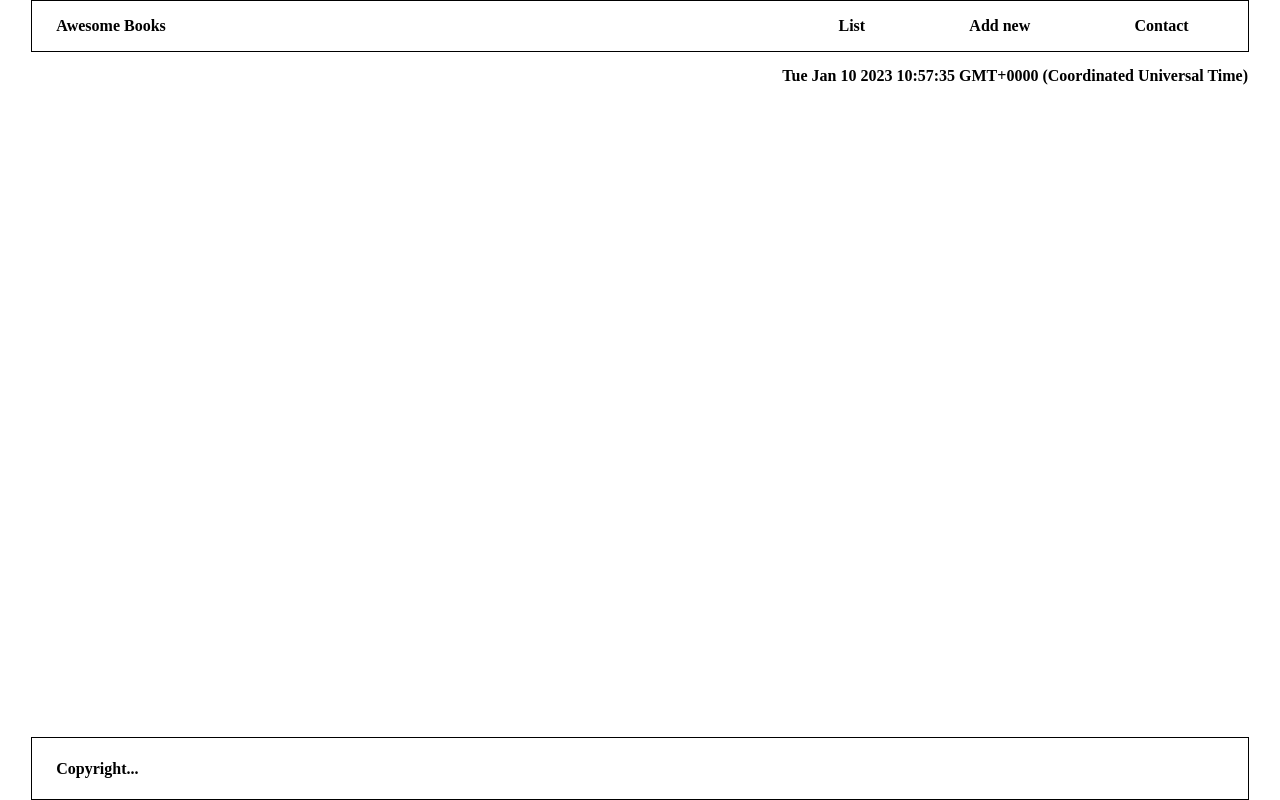
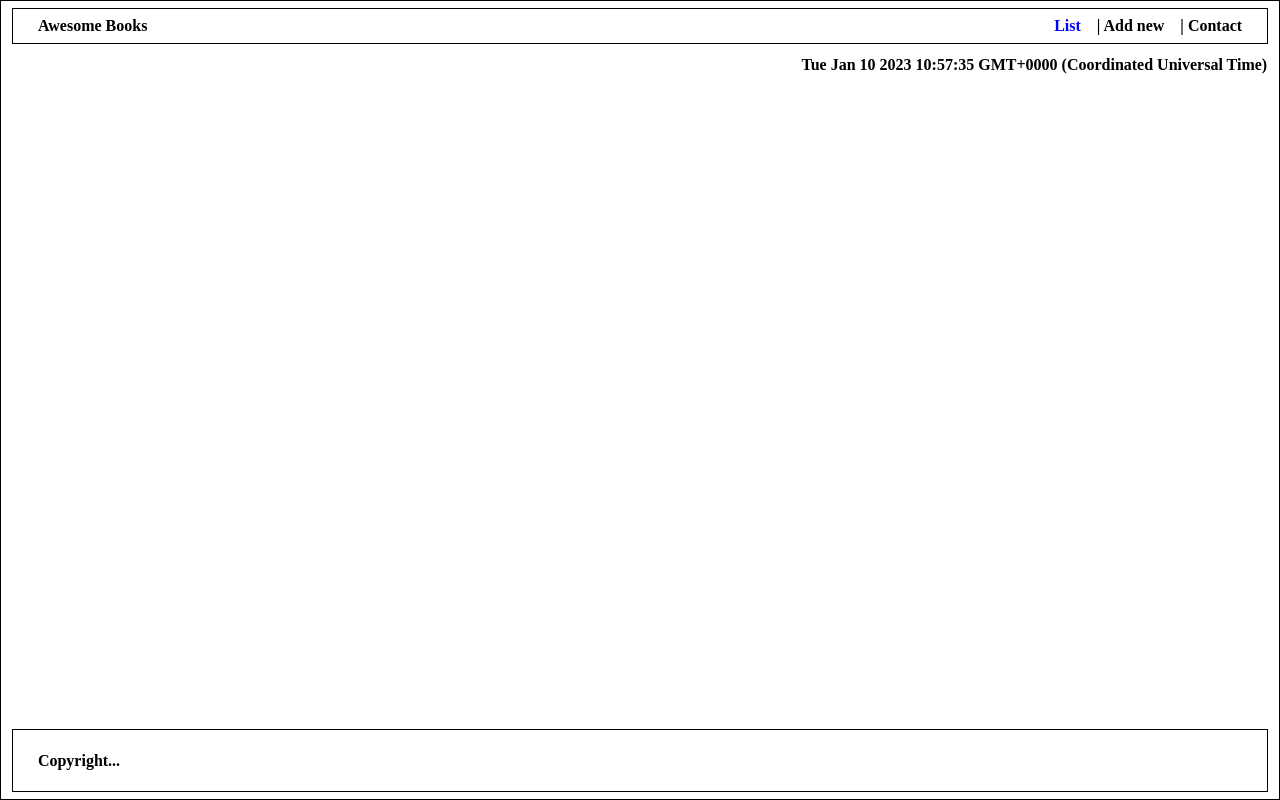
Before and after one commit to Shakir-Hussain12/AwesomeBooks, a website: page index.html in a window 1280 px wide. Both pictures are taken after a click on the link "List". Drawn offline with Linux system fonts and the light colour scheme.

Commit message:
add javascript functionality for displaying element on nav link click

```diff
--- a/index.html
+++ b/index.html
@@ -10,12 +10,12 @@
   <body>
     <header>
       <nav class="navbar">
-          <a class="nav-brand" href="">Awesome Books</a>
-          <ul class="nav-links">
-            <li><a href="#content">List</a></li>
-            <li><a href="#newform">Add new</a></li>
-            <li><a href="#contact">Contact</a></li>
-          </ul>
+        <a class="nav-brand" href="">Awesome Books</a>
+        <nav class="nav-links">
+          <a href="#content">List</a>
+          <a href="#newform">Add new</a>
+          <a href="#contact">Contact</a>
+        </nav>
       </nav>
     </header>
     <h1 class="date"></h1>
@@ -37,7 +37,10 @@
           <ul>
             <li>Our Email: <a href="">mail@gmail.com</a></li>
             <li>Phone Number: <a href="">+92123456789</a></li>
-            <li>Address: <address>Streetname 22, 84503 City, Country</address></li>
+            <li>
+              Address:
+              <address>Streetname 22, 84503 City, Country</address>
+            </li>
           </ul>
         </div>
       </div>
--- a/script.js
+++ b/script.js
@@ -4,6 +4,34 @@ const author = document.querySelector('#author');
 const book = document.querySelector('#content');
 const myDate = document.querySelector('.date');
 const data = JSON.parse(localStorage.getItem('bookData')) || [];
+const li = document.querySelectorAll('.nav-links a');
+const newForm = document.getElementById('newform');
+const contact = document.getElementById('contact');
+
+// functionality to display element on the page
+const handleDisplay = (element) => {
+  if (element.innerText === 'Add new') {
+    newForm.style.display = 'contents';
+  } else if (element.innerText === 'List') {
+    book.style.display = 'contents';
+  } else if (element.innerText === 'Contact') {
+    contact.style.display = 'contents';
+  }
+};
+
+// functionality to give the active class to the nav-link
+li.forEach((item) => {
+  item.addEventListener('click', (e) => {
+    li.forEach((item) => {
+      item.classList.remove('active');
+      newForm.style.display = 'none';
+      contact.style.display = 'none';
+      book.style.display = 'none';
+    });
+    e.target.classList.toggle('active');
+    handleDisplay(e.target);
+  });
+});
 
 let d = new Date();
 d = d.toString();
--- a/style.css
+++ b/style.css
@@ -1,6 +1,6 @@
 body {
   margin: 0;
-  padding: 0;
+  padding: 1rem 0;
   display: flex;
   flex-direction: column;
   justify-content: center;
@@ -8,6 +8,7 @@ body {
   height: 100vh;
   box-sizing: border-box;
   overflow-x: hidden;
+  border: 1px solid black;
 }
 
 a {
@@ -17,37 +18,48 @@ a {
 }
 
 header {
-  min-width: 95%;
+  min-width: 98%;
   border: 1px solid;
   position: fixed;
   top: 0;
   z-index: 1;
+  margin-top: 0.5rem;
 }
 
 .date {
   font-size: 16px;
   text-align: right;
   display: block;
-  min-width: 95%;
+  min-width: 98%;
   position: absolute;
   top: 7vh;
-  padding: 0 2%;
-  padding-bottom: 10%;
+  margin: 0;
 }
 
 .navbar {
   display: flex;
   justify-content: space-between;
   align-items: center;
-  padding: 0 2%;
+  padding: 0.5rem 2%;
 }
 
 .nav-links {
   display: flex;
-  justify-content: space-between;
   min-width: 30%;
-  padding: 0 3%;
+  gap: 1rem;
   list-style: none;
+  justify-content: flex-end;
+}
+
+.nav-links a:not(:first-child):before {
+  content: ' | ';
+}
+
+.active {
+  color: blue;
+}
+.nav-links a:focus {
+  color: blue;
 }
 
 .books_container {
@@ -55,6 +67,7 @@ header {
   display: flex;
   flex-direction: column;
   gap: 3px;
+  width: 95%;
 }
 
 .info {
@@ -76,6 +89,7 @@ header {
 
 #content {
   width: 90%;
+  /* margin-top: 5rem; */
 }
 
 .books_header {
@@ -145,10 +159,11 @@ address {
 }
 
 footer {
-  min-width: 95%;
+  min-width: 98%;
   border: 1px solid;
   position: absolute;
   bottom: 0;
+  margin-bottom: 0.5rem;
 }
 
 .inactive {
@@ -171,4 +186,8 @@ footer > h4 {
   #content {
     width: 70%;
   }
+
+  .books_container {
+    width: 50%;
+  }
 }
```
